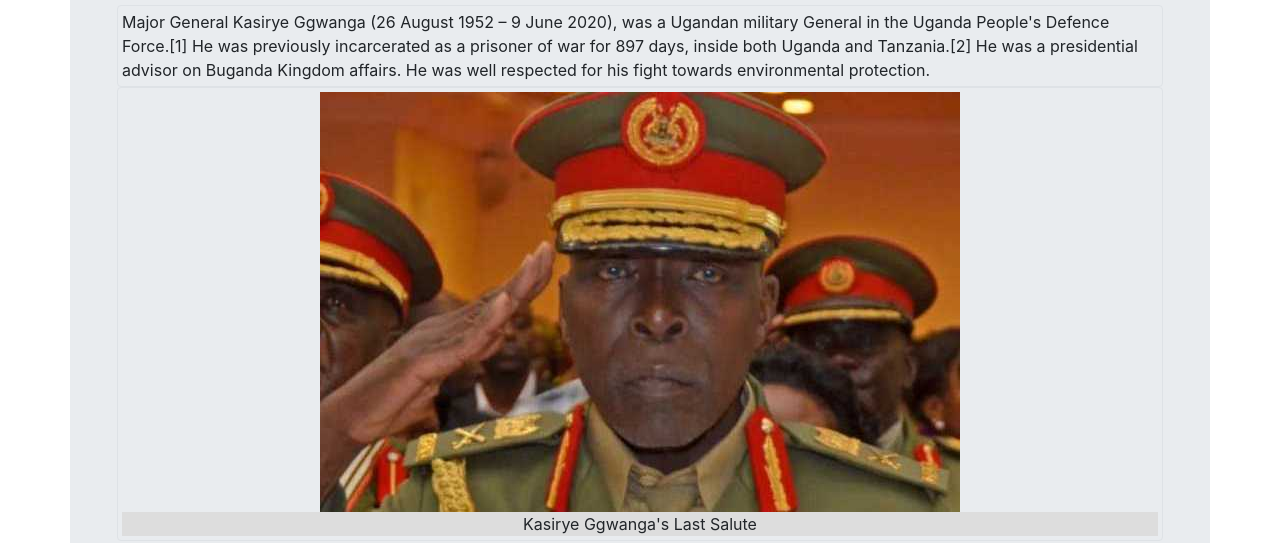
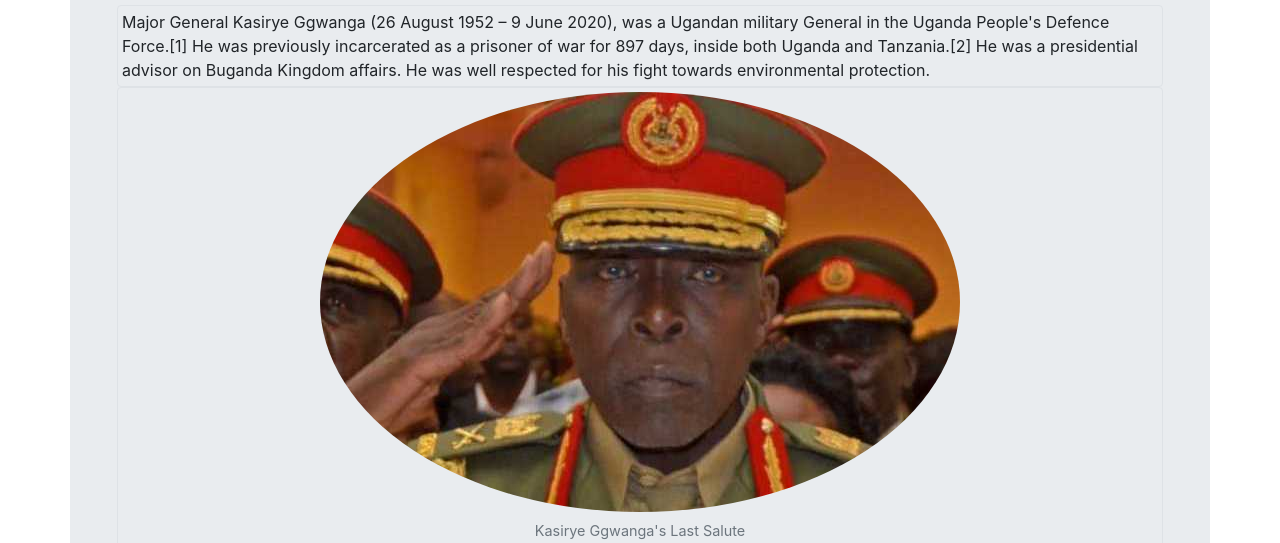
Before and after one commit to joshuamakula/Kasirye-Ggwanga, a plain HTML site: page index.html in a window 1280 px wide. Shown: the part 253-796 px from the top of the page. Drawn offline with Linux system fonts and the light colour scheme.

Commit message:
circle image

```diff
--- a/index.html
+++ b/index.html
@@ -12,6 +12,7 @@
             <div class="row">
                 <div class="col-md-12">
 
+
                           <h1 class="text-center">Kasirye Ggwanga</h1>
                           <h2 class="text-center">1952 - 2020</h2>
                           <h3 class="text-center">A brute & bully with a sizeable chunk of impunity to match</h3>
@@ -19,10 +20,13 @@
 
 
                     <div class="img-thumbnail text-center" id="img">
-                        <img src="images/kasirye.jpg" alt="The most well-known portrait of Onassis" class="img-circle">
-                        <div class="caption text-center" style="background-color: rgb(221,221,221);">
-                            Kasirye Ggwanga's Last Salute
-                        </div>
+
+                        <figure>
+                            <img class="figure-img rounded-circle img-fluid" src="images/kasirye.jpg">
+                            <figcaption class="figure-caption">Kasirye Ggwanga's Last Salute</figcaption>
+                        </figure>
+
+                    </div>
                     </div>
                 </div>
             </div>
```
